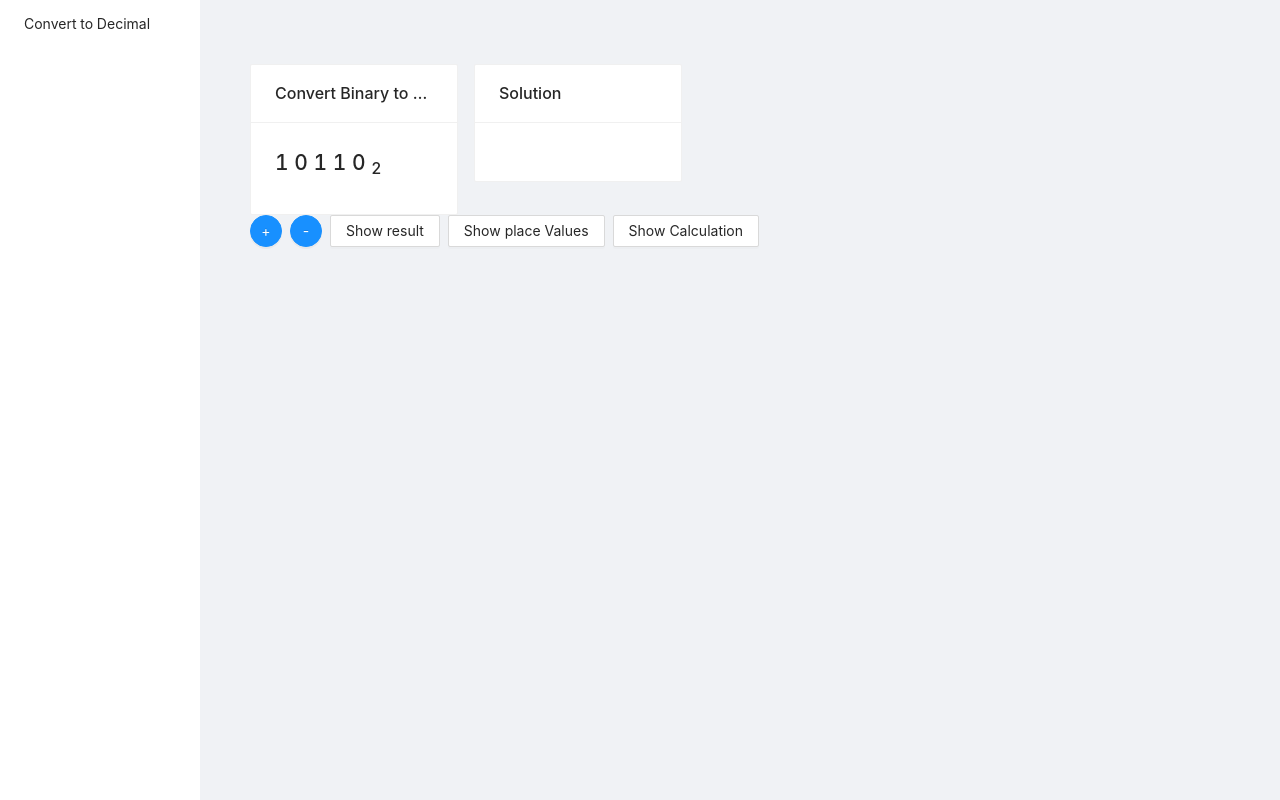
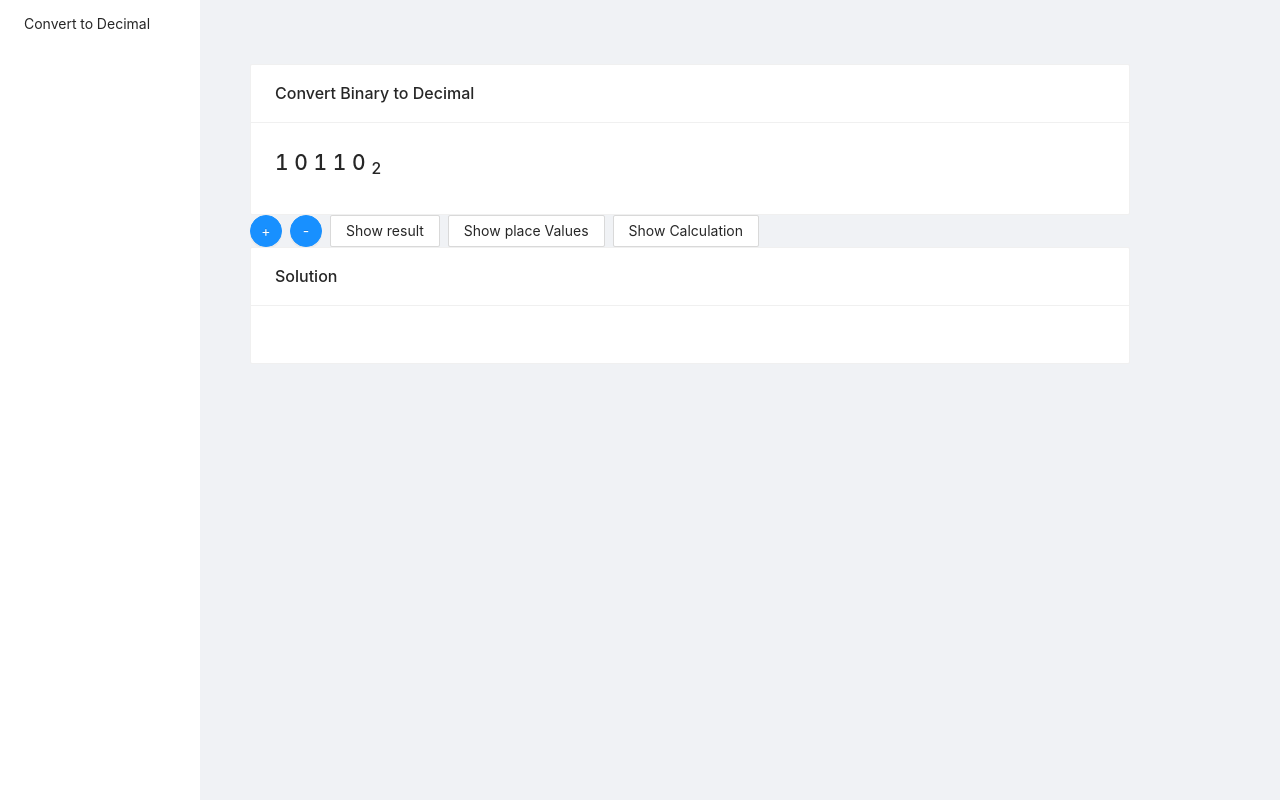
Before and after one commit to jarrodmedrano/binary-quiz, a React (Create React App) app: page / in a window 1280 px wide. Built offline with nearby package versions, Linux system fonts and the light colour scheme.

Commit message:
modify layout

```diff
--- a/src/components/ToDecimal/ToDecimal.tsx
+++ b/src/components/ToDecimal/ToDecimal.tsx
@@ -121,22 +121,16 @@ function ToDecimal() {
     <div className="BinaryToDecimal">
       <Header style={{ background: 'transparent' }} />
       <Row gutter={[16, 16]}>
-        <Col span={6}>
+        <Col span={24}>
           <Card
             title="Convert Binary to Decimal"
           >
             <h2>{renderedString}<sub>2</sub></h2>
           </Card>
         </Col>
-        <Col span={6}>
-          <Card
-            title="Solution"
-          >
-            <h2 className="success"><strong>{showSum ? binarySum : null}</strong></h2>
-            <h3><small>{showSolution ? `${solutionString} = ${binarySum}` : null}</small></h3>
-          </Card>
-        </Col>
       </Row>
+      <Row gutter={[16, 16]}>
+        <Col span={24}>
           <Space>
             <Button type="primary" shape="circle" onClick={increment}>+</Button>
             <Button type="primary" shape="circle" onClick={decrement}>-</Button>
@@ -150,6 +144,18 @@ function ToDecimal() {
               {showSolution ? 'Hide Calculation' : 'Show Calculation'}
             </Button>
           </Space>
+        </Col>
+      </Row>
+      <Row gutter={[16, 16]}>
+        <Col span={24}>
+          <Card
+            title="Solution"
+          >
+            <h2 className="success"><strong>{showSum ? binarySum : null}</strong></h2>
+            <h3><small>{showSolution ? `${solutionString} = ${binarySum}` : null}</small></h3>
+          </Card>
+        </Col>
+      </Row>
     </div>
   );
 }
```
Lines whose indentation alone changed are shown as unchanged.
